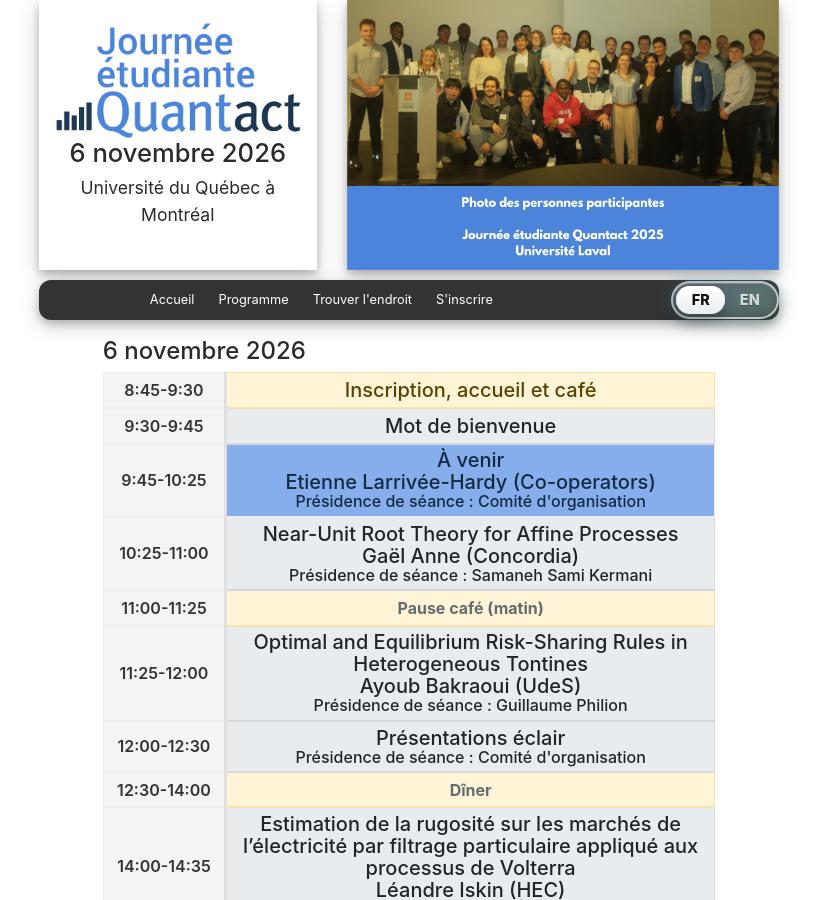
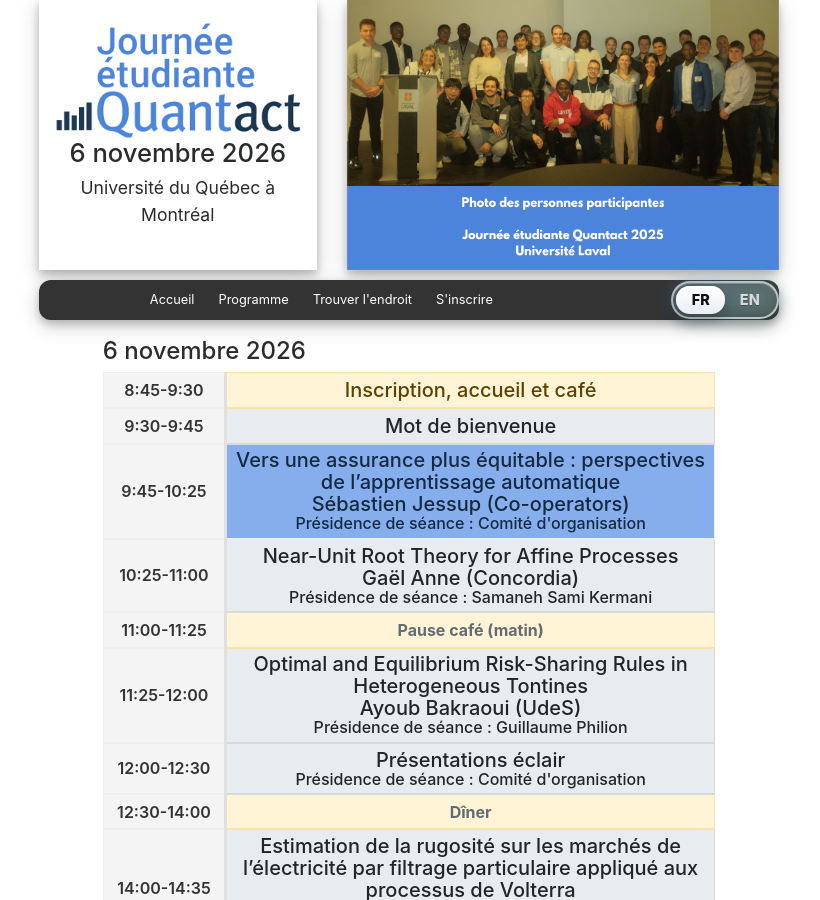
Before and after one commit to XavLef/Quantact_2026, a Jekyll site: the page built from program.html, in a window 1280 px wide and 900 px high. Shown: the whole window, without its empty margins (231-1051 px from the left). Built offline with Jekyll 4.4.1, drawn with Linux system fonts in a browser that asks for light colours; nearby versions of some CDN libraries.

Commit message:
Update keynote session details in schedule.yml

```diff
--- a/_data/schedule.yml
+++ b/_data/schedule.yml
@@ -19,11 +19,11 @@
       endTime: "10:25"
       type: "keynote"
       title:
-        fr: "À venir"
-        en: "To be announced"
+        fr: "Vers une assurance plus équitable : perspectives de l’apprentissage automatique"
+        en: "Vers une assurance plus équitable : perspectives de l’apprentissage automatique"
       speaker:
-        fr: "Etienne Larrivée-Hardy (Co-operators)"
-        en: "Etienne Larrivée-Hardy (Co-operators)"
+        fr: "Sébastien Jessup (Co-operators)"
+        en: "Sébastien Jessup (Co-operators)"
       chair:
         fr: "Comité d'organisation"
         en: "Organizing committee"
```
